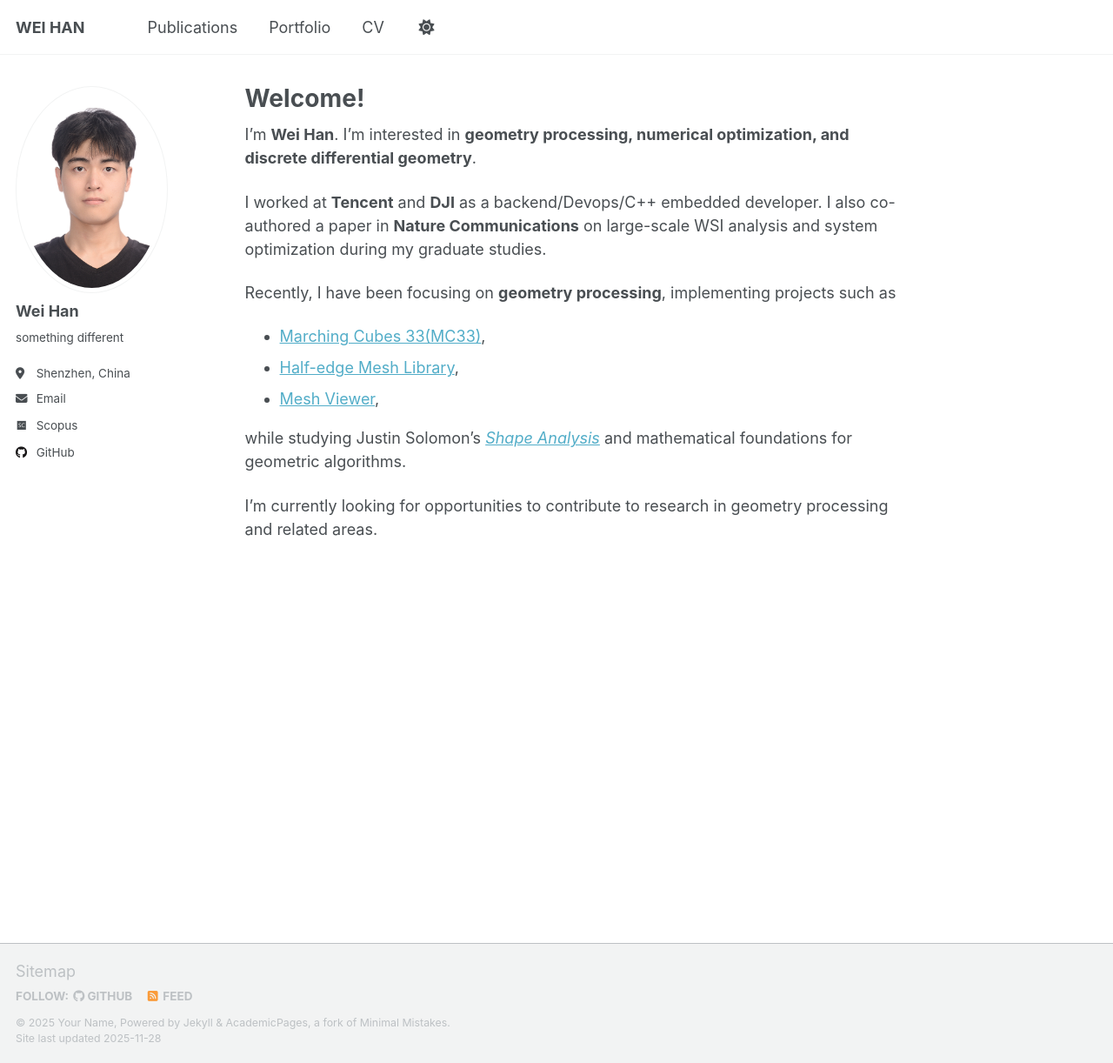
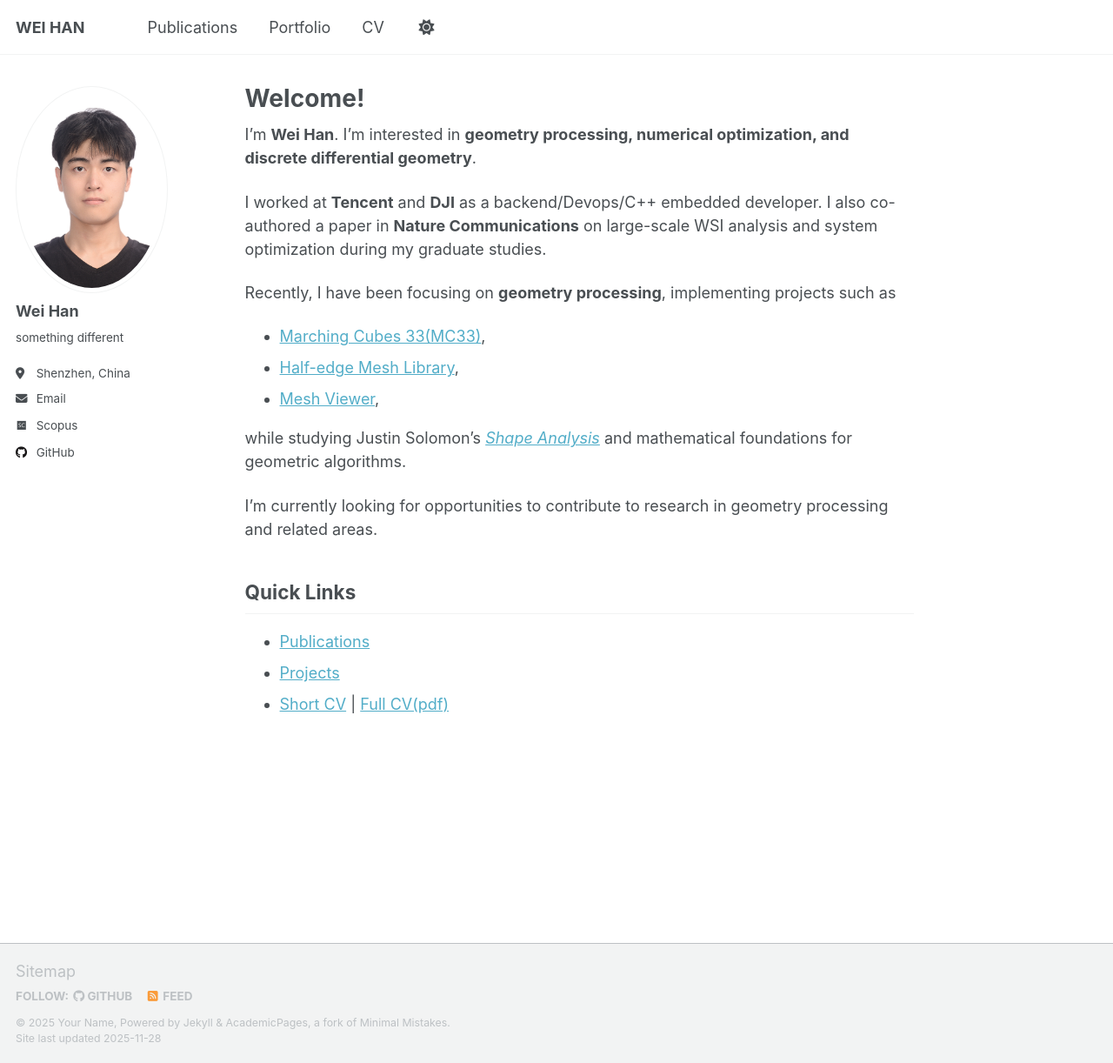
Before and after one commit to hanxiaowein1/hanxiaowein1.github.io, a Jekyll site: the page built from _pages/about.md, in a window 1280 px wide and 1222 px high. Shown: the whole window at 87% size. Built offline with Jekyll 4.4.1, drawn with Linux system fonts in a browser that asks for light colours; some web fonts are replaced; a script that is not in the unit is left out.

Commit message:
NEW: increase font size for cv, add quick link in main page
WHAT: save as new
WHY: NA
HOW: NA
TEST: NA

FUTURE: NA

```diff
--- a/_pages/about.md
+++ b/_pages/about.md
@@ -19,3 +19,8 @@ Recently, I have been focusing on **geometry processing**, implementing projects
 while studying Justin Solomon's [*Shape Analysis*](https://www.youtube.com/playlist?list=PLQ3UicqQtfNtUcdTMLgKSTTOiEsCw2VBW) and mathematical foundations for geometric algorithms.
 
 I’m currently looking for opportunities to contribute to research in geometry processing and related areas.
+
+## Quick Links
+- [Publications](/publications)
+- [Projects](/portfolio)
+- [Short CV](/cv) \| [Full CV(pdf)](/files/weihan_cv.pdf)
```
Also changed, not shown: 1 other file.
